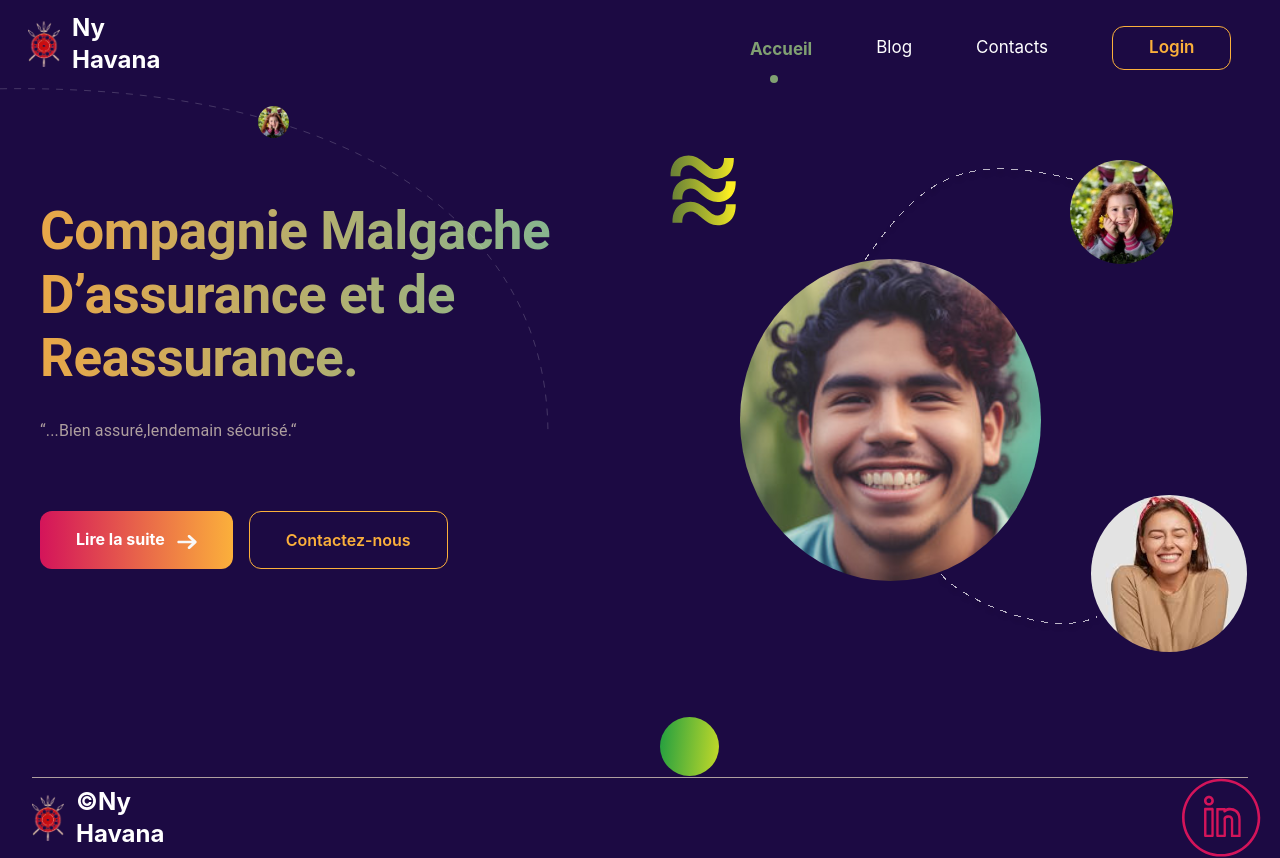
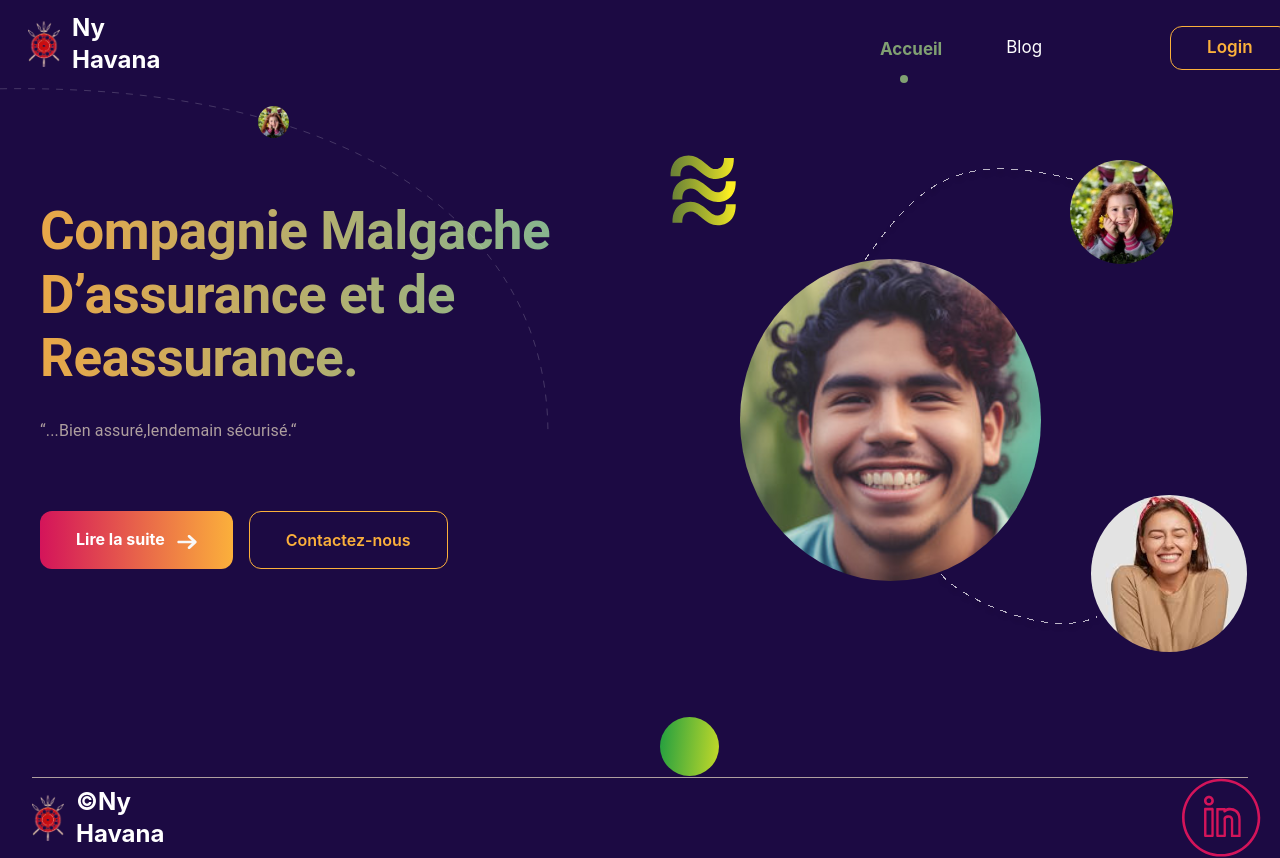
Before and after one commit to rakotoarisonlandry/Ny_Havana, a React (Create React App) app: page / in a window 1280 px wide. Shown: the top 858 px of the page. Built offline with nearby package versions, Linux system fonts and the light colour scheme.

Commit message:
new commit

```diff
--- a/src/components/Header.jsx
+++ b/src/components/Header.jsx
@@ -4,27 +4,36 @@ import { Link } from "react-router-dom";
 import { AuthContexte } from "../context/AuthContext";
 
 function Header() {
-  const { currentUser } = useContext(AuthContexte);
+  const { currentUser, logout } = useContext(AuthContexte);
   return (
     <div className="w-full flex top-1 select-none text-[#fff] pl-7 space-x-2">
       <Link to="/" className="w-16 flex space-x-3 pt-3 pb-3  items-center">
         <img src={logo} alt="NyHavana" className="w-8" />
         <h2 className="text-2xl font-bold">Ny Havana</h2>
       </Link>
-      <ul className="flex items-center text-center text-[17px] space-x-16 pt-2 pl-[650px]">
+      <ul className="flex items-center text-center text-[17px] space-x-16 pt-2 pl-[780px]">
         <Link to="/" className="pt-6">
           <li className="font-bold text-[#80a072] pb-3">Accueil</li>
           <div className="w-2 h-2 bg-[#80a072] ml-5  rounded-full relative"></div>
         </Link>
         <Link to="/blog">Blog</Link>
-        <Link to="/contact">Contacts</Link>
-        <Link
+        {/* <Link
           to="/login"
           className="text-[#FBB03B] font-semibold select-none rounded-xl border-[1px] border-[#FBB03B] pt-2 pb-2 pl-9 pr-9"
         >
           Login
-        </Link>
+        </Link> */}
         <span>{currentUser?.username}</span>
+        {currentUser ? (
+          <span onClick={logout}>Logout</span>
+        ) : (
+          <Link
+            to="/login"
+            className="text-[#FBB03B] font-semibold select-none rounded-xl border-[1px] border-[#FBB03B] pt-2 pb-2 pl-9 pr-9"
+          >
+            Login
+          </Link>
+        )}
       </ul>
     </div>
   );
```
